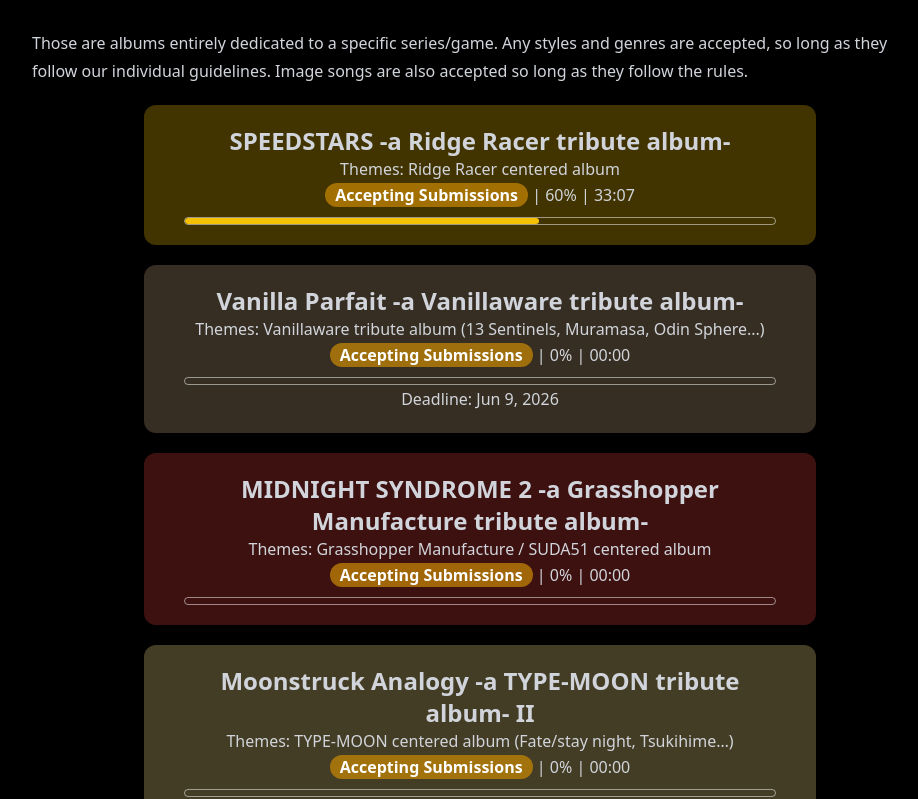
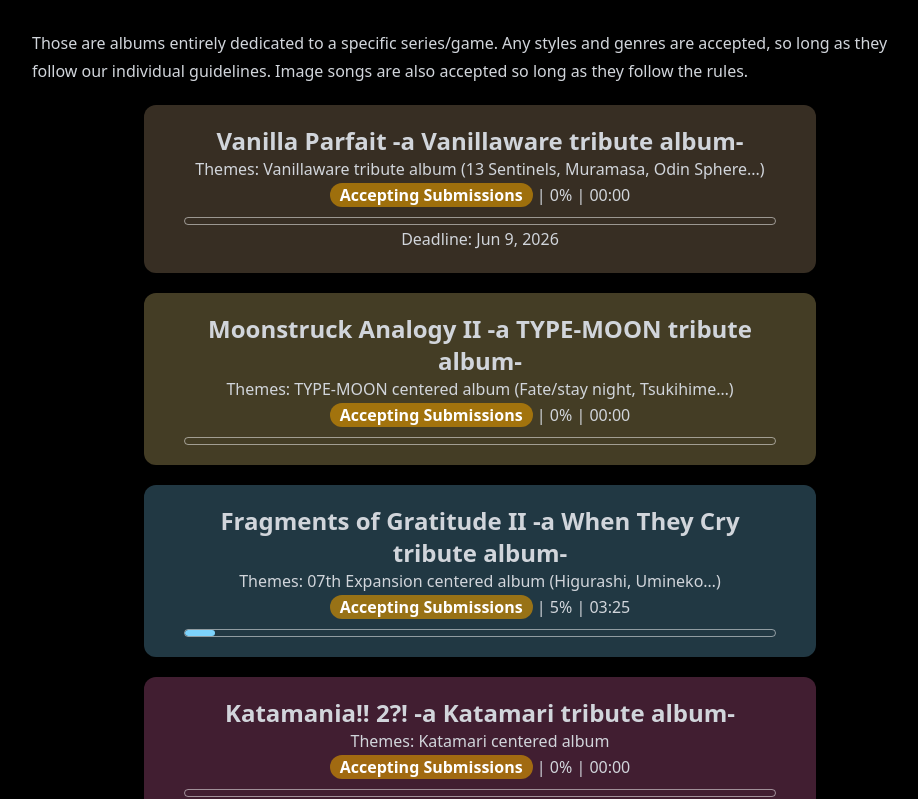
Before and after one commit to kodamasoft/counterfest-next, a Next.js app: page /en/projects in a window 1280 px wide. Shown: the part 783-1582 px from the top of the page, without its empty margins (160-1078 px from the left). Built offline with nearby package versions, Linux system fonts and the light colour scheme.

Commit message:
Refactor project titles for consistency and update project list in JSON

```diff
--- a/app/dictionaries/en.json
+++ b/app/dictionaries/en.json
@@ -64,11 +64,11 @@
 				"themes": "Vanillaware tribute album (13 Sentinels, Muramasa, Odin Sphere...)"
 			},
 			"moonstruck-analogy-ii": {
-				"title": "Moonstruck Analogy -a TYPE-MOON tribute album- II",
+				"title": "Moonstruck Analogy II -a TYPE-MOON tribute album- ",
 				"themes": "TYPE-MOON centered album (Fate/stay night, Tsukihime…)"
 			},
 			"fragments-of-gratitude-ii": {
-				"title": "Fragments of Gratitude -a When They Cry tribute album- II",
+				"title": "Fragments of Gratitude II -a When They Cry tribute album-",
 				"themes": "07th Expansion centered album (Higurashi, Umineko…)"
 			},
 			"speedstars": {
--- a/app/dictionaries/jp.json
+++ b/app/dictionaries/jp.json
@@ -43,11 +43,11 @@
 			"name": "「Tribute」アルバム",
 			"desc": "これは、特定のシリーズやゲームを中心とするアルバムです。ガイドラインに沿っていれば、スタイルやジャンルは問いません。イメージソングもOKです。",
 			"moonstruck-analogy-ii": {
-				"title": "Moonstruck Analogy -a TYPE-MOON tribute album- II",
+				"title": "Moonstruck Analogy II -a TYPE-MOON tribute album-",
 				"themes": "TYPE-MOON中心 (Fate/stay night、月姫…)"
 			},
 			"fragments-of-gratitude-ii": {
-				"title": "Fragments of Gratitude -a When They Cry tribute album- II",
+				"title": "Fragments of Gratitude II -a When They Cry tribute album-",
 				"themes": "07th Expansion中心 (ひぐらしのなく頃に、 うみねこのなく頃に…)"
 			},
 			"katamania": {
--- a/projects/moonstruck-analogy-ii.en.mdx
+++ b/projects/moonstruck-analogy-ii.en.mdx
@@ -3,7 +3,7 @@ export const meta = {
     slug: 'moonstruck-analogy-ii',
 }
 
-# Moonstruck Analogy -a TYPE​-​MOON tribute album-
+# Moonstruck Analogy II -a TYPE​-​MOON tribute album-
 
 *TYPE-MOON Projects, from Kara no Kyoukai to the recent Tsukihime remake, have been engraved in the minds of countless readers and players alike all around the globe. The objective of this album is to regroup our love of the Nasuverse into this hommage album series.*
 
--- a/projects/moonstruck-analogy-ii.jp.mdx
+++ b/projects/moonstruck-analogy-ii.jp.mdx
@@ -3,7 +3,7 @@ export const meta = {
     slug: 'moonstruck-analogy-ii',
 }
 
-# Moonstruck Analogy -a TYPE​-​MOON tribute album-
+# Moonstruck Analogy II -a TYPE​-​MOON tribute album-
 
 *TYPE-MOONプロジェクトは、空の境界から２０２１年に発売された月姫リメイクまで、世界中の多くの読者やプレイヤーの心に刻まれてきた。このアルバムの目的は、奈須きのこさんが作った世界への愛を、このオマージュ・アルバムシリーズに集めることだ。*
 
--- a/public/assets/projects/projects.json
+++ b/public/assets/projects/projects.json
@@ -2,19 +2,6 @@
 	{
 		"cat_slug": "tribute-albums",
 		"projects": [
-			{
-				"slug": "speedstars",
-				"status": "accepting",
-				"percentage": "60",
-				"duration": "33:07",
-				"finished_tracks": "8",
-				"mastering": {
-					"status": "pending",
-					"engineer": "malicent (Cursed Monastery / Sigillum Azoetia)"
-				},
-				"artwork_comission": "pending",
-				"color": "#f6c104"
-			},
 			{
 				"slug": "vanilla-parfait",
 				"status": "accepting",
@@ -28,19 +15,6 @@
 				},
 				"artwork_comission": "pending",
 				"color": "#ceab82"
-			},
-			{
-				"slug": "midnight-syndrome-2",
-				"status": "accepting",
-				"percentage": "0",
-				"duration": "00:00",
-				"finished_tracks": "0",
-				"mastering": {
-					"status": "pending",
-					"engineer": "???"
-				},
-				"artwork_comission": "pending",
-				"color": "#e94242"
 			},
 			{
 				"slug": "moonstruck-analogy-ii",
@@ -80,6 +54,32 @@
 				},
 				"artwork_comission": "pending",
 				"color": "#f472b6"
+			},
+			{
+				"slug": "midnight-syndrome-2",
+				"status": "accepting",
+				"percentage": "0",
+				"duration": "00:00",
+				"finished_tracks": "0",
+				"mastering": {
+					"status": "pending",
+					"engineer": "???"
+				},
+				"artwork_comission": "pending",
+				"color": "#e94242"
+			},
+			{
+				"slug": "speedstars",
+				"status": "accepting",
+				"percentage": "60",
+				"duration": "33:07",
+				"finished_tracks": "8",
+				"mastering": {
+					"status": "pending",
+					"engineer": "malicent (Cursed Monastery / Sigillum Azoetia)"
+				},
+				"artwork_comission": "pending",
+				"color": "#f6c104"
 			}
 		]
 	}
```
